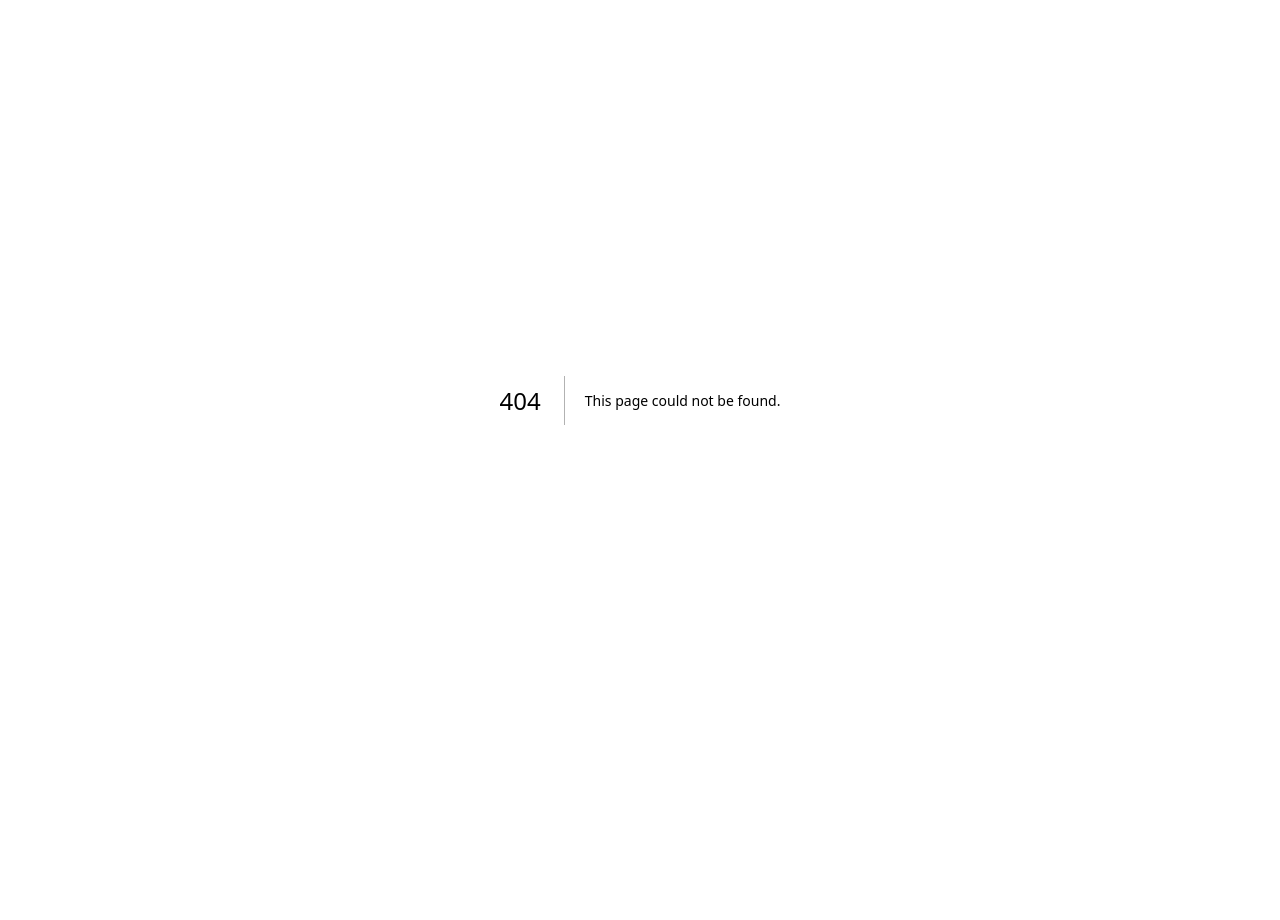
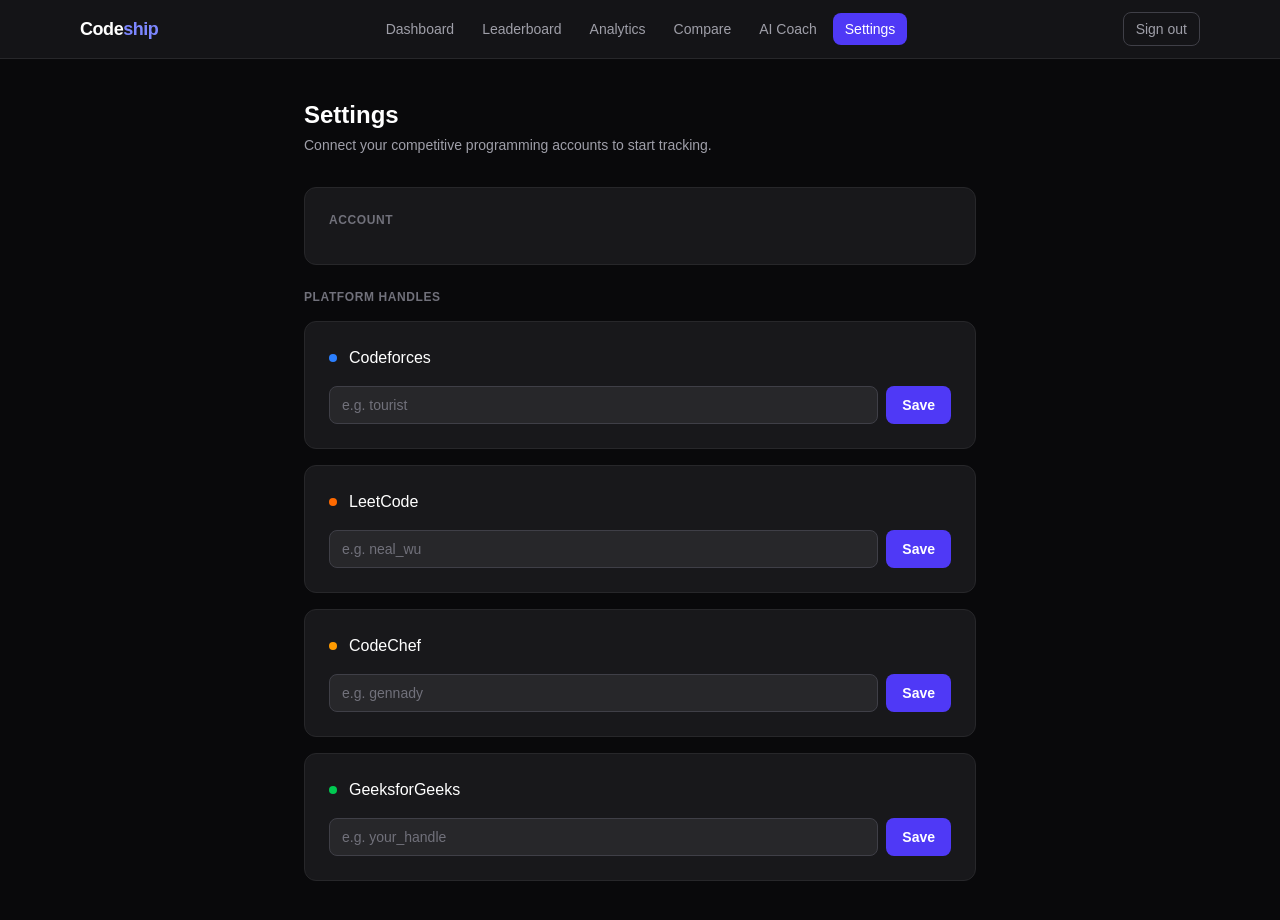
Before and after one commit to Vinamra3215/CodeShip, a Next.js app: page /settings in a window 1280 px wide. Before the commit this address had no page. Before the commit the page ends 800 px from the top, so only its background shows below. Built offline with nearby package versions, Linux system fonts and the light colour scheme; no server answers.

Commit message:
feat(settings): build platform handle management page with swr, save, update and remove per platform

```diff
--- /dev/null
+++ b/src/app/(app)/settings/page.tsx
@@ -0,0 +1,226 @@
+"use client";
+
+import { useState } from "react";
+import useSWR from "swr";
+
+const PLATFORMS = [
+  {
+    id: "CODEFORCES" as const,
+    label: "Codeforces",
+    accent: "border-blue-500/40",
+    dot: "bg-blue-500",
+    placeholder: "e.g. tourist",
+  },
+  {
+    id: "LEETCODE" as const,
+    label: "LeetCode",
+    accent: "border-orange-500/40",
+    dot: "bg-orange-500",
+    placeholder: "e.g. neal_wu",
+  },
+  {
+    id: "CODECHEF" as const,
+    label: "CodeChef",
+    accent: "border-amber-500/40",
+    dot: "bg-amber-500",
+    placeholder: "e.g. gennady",
+  },
+  {
+    id: "GFG" as const,
+    label: "GeeksforGeeks",
+    accent: "border-green-500/40",
+    dot: "bg-green-500",
+    placeholder: "e.g. your_handle",
+  },
+] as const;
+
+type PlatformId = (typeof PLATFORMS)[number]["id"];
+
+type ProfileData = {
+  id: string;
+  name: string;
+  email: string;
+  college: string;
+  profiles: Array<{
+    platform: PlatformId;
+    username: string;
+    problemsSolved: number;
+    rating: number | null;
+    lastFetched: string | null;
+  }>;
+};
+
+const fetcher = (url: string) => fetch(url).then((r) => r.json());
+
+function getProfile(data: ProfileData | undefined, platform: PlatformId) {
+  return data?.profiles?.find((p) => p.platform === platform);
+}
+
+export default function SettingsPage() {
+  const { data, mutate, isLoading } = useSWR<ProfileData>("/api/profile", fetcher);
+
+  const [handles, setHandles] = useState<Record<PlatformId, string>>({
+    CODEFORCES: "",
+    LEETCODE: "",
+    CODECHEF: "",
+    GFG: "",
+  });
+
+  const [saving, setSaving] = useState<Record<PlatformId, boolean>>({
+    CODEFORCES: false,
+    LEETCODE: false,
+    CODECHEF: false,
+    GFG: false,
+  });
+
+  const [feedback, setFeedback] = useState<Record<PlatformId, { ok: boolean; msg: string } | null>>({
+    CODEFORCES: null,
+    LEETCODE: null,
+    CODECHEF: null,
+    GFG: null,
+  });
+
+  async function handleSave(platform: PlatformId) {
+    const username = handles[platform].trim() || getProfile(data, platform)?.username || "";
+    if (!username) return;
+
+    setSaving((s) => ({ ...s, [platform]: true }));
+    setFeedback((f) => ({ ...f, [platform]: null }));
+
+    const res = await fetch("/api/profile", {
+      method: "PATCH",
+      headers: { "Content-Type": "application/json" },
+      body: JSON.stringify({ platform, username }),
+    });
+
+    setSaving((s) => ({ ...s, [platform]: false }));
+    setFeedback((f) => ({
+      ...f,
+      [platform]: res.ok
+        ? { ok: true, msg: "Handle saved successfully" }
+        : { ok: false, msg: "Failed to save. Please try again." },
+    }));
+
+    if (res.ok) {
+      setHandles((h) => ({ ...h, [platform]: "" }));
+      mutate();
+    }
+  }
+
+  async function handleRemove(platform: PlatformId) {
+    const res = await fetch(`/api/profile/${platform.toLowerCase()}`, {
+      method: "DELETE",
+    });
+    if (res.ok) mutate();
+  }
+
+  return (
+    <main className="px-4 py-10">
+      <div className="mx-auto max-w-2xl">
+        <h1 className="text-2xl font-bold text-white">Settings</h1>
+        <p className="mt-1 text-sm text-zinc-400">
+          Connect your competitive programming accounts to start tracking.
+        </p>
+
+        {isLoading ? (
+          <div className="mt-10 text-center text-zinc-500">Loading...</div>
+        ) : (
+          <>
+            {data && (
+              <div className="mt-8 rounded-xl border border-zinc-800 bg-zinc-900 p-6">
+                <p className="text-xs font-semibold uppercase tracking-wider text-zinc-500">
+                  Account
+                </p>
+                <div className="mt-3 space-y-1">
+                  <p className="font-medium text-white">{data.name}</p>
+                  <p className="text-sm text-zinc-400">{data.email}</p>
+                  <p className="text-sm text-zinc-400">{data.college}</p>
+                </div>
+              </div>
+            )}
+
+            <div className="mt-6 space-y-4">
+              <p className="text-xs font-semibold uppercase tracking-wider text-zinc-500">
+                Platform Handles
+              </p>
+
+              {PLATFORMS.map((platform) => {
+                const existing = getProfile(data, platform.id);
+                const fb = feedback[platform.id];
+
+                return (
+                  <div
+                    key={platform.id}
+                    className={`rounded-xl border bg-zinc-900 p-6 transition ${
+                      existing ? platform.accent : "border-zinc-800"
+                    }`}
+                  >
+                    <div className="flex items-center justify-between">
+                      <div className="flex items-center gap-3">
+                        <span className={`h-2 w-2 rounded-full ${platform.dot}`} />
+                        <span className="font-medium text-white">{platform.label}</span>
+                        {existing && (
+                          <span className="rounded-full bg-zinc-800 px-2 py-0.5 text-xs text-zinc-300">
+                            @{existing.username}
+                          </span>
+                        )}
+                      </div>
+                      {existing && (
+                        <button
+                          onClick={() => handleRemove(platform.id)}
+                          className="text-xs text-zinc-600 transition hover:text-red-400"
+                        >
+                          Remove
+                        </button>
+                      )}
+                    </div>
+
+                    {existing && (
+                      <div className="mt-3 flex gap-4 text-xs text-zinc-500">
+                        <span>{existing.problemsSolved} problems solved</span>
+                        {existing.rating && <span>Rating: {existing.rating}</span>}
+                        {existing.lastFetched && (
+                          <span>
+                            Synced: {new Date(existing.lastFetched).toLocaleDateString()}
+                          </span>
+                        )}
+                      </div>
+                    )}
+
+                    <div className="mt-4 flex gap-2">
+                      <input
+                        id={`handle-${platform.id.toLowerCase()}`}
+                        type="text"
+                        value={handles[platform.id]}
+                        onChange={(e) =>
+                          setHandles((h) => ({ ...h, [platform.id]: e.target.value }))
+                        }
+                        onKeyDown={(e) => e.key === "Enter" && handleSave(platform.id)}
+                        placeholder={existing ? `Change @${existing.username}` : platform.placeholder}
+                        className="flex-1 rounded-lg border border-zinc-700 bg-zinc-800 px-3 py-2 text-sm text-white placeholder-zinc-500 transition focus:border-indigo-500 focus:outline-none focus:ring-1 focus:ring-indigo-500"
+                      />
+                      <button
+                        id={`save-${platform.id.toLowerCase()}`}
+                        onClick={() => handleSave(platform.id)}
+                        disabled={saving[platform.id]}
+                        className="rounded-lg bg-indigo-600 px-4 py-2 text-sm font-semibold text-white transition hover:bg-indigo-500 disabled:opacity-50"
+                      >
+                        {saving[platform.id] ? "Saving..." : existing ? "Update" : "Save"}
+                      </button>
+                    </div>
+
+                    {fb && (
+                      <p className={`mt-2 text-xs ${fb.ok ? "text-green-400" : "text-red-400"}`}>
+                        {fb.msg}
+                      </p>
+                    )}
+                  </div>
+                );
+              })}
+            </div>
+          </>
+        )}
+      </div>
+    </main>
+  );
+}
```
